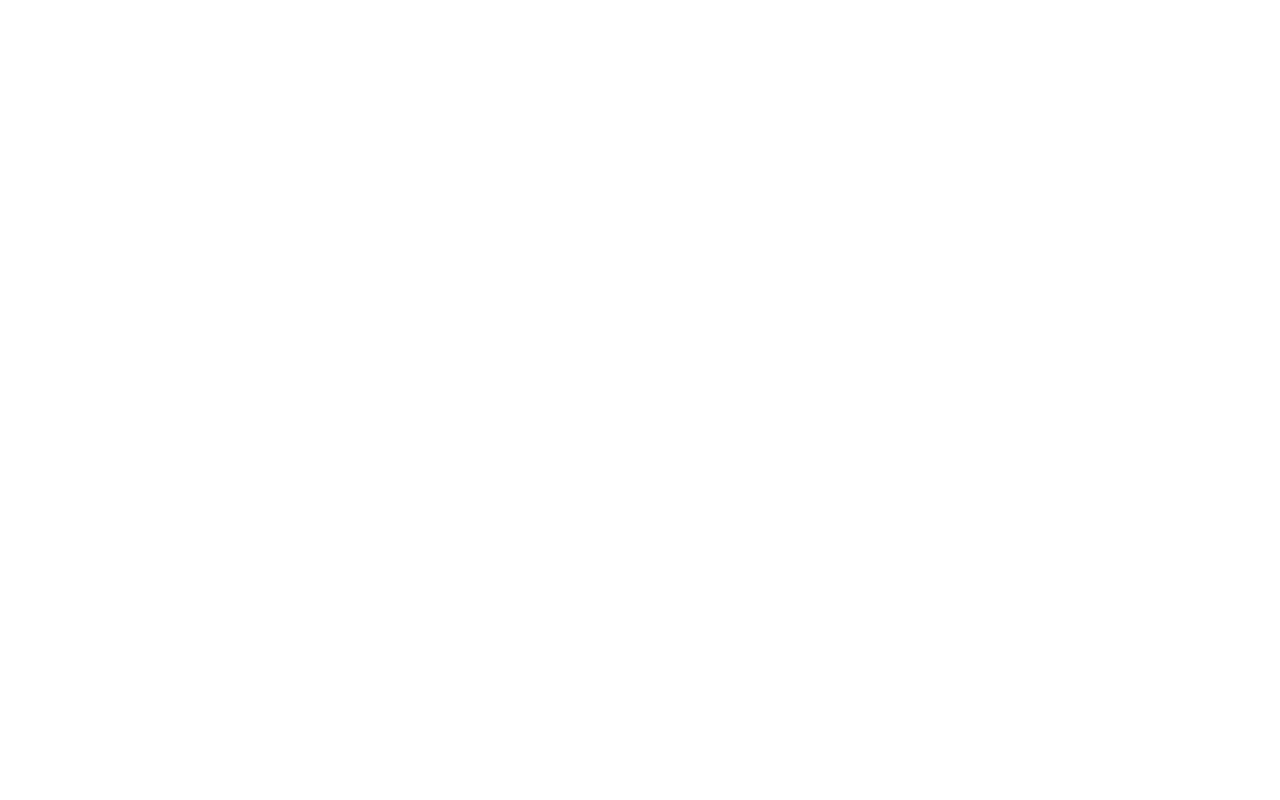
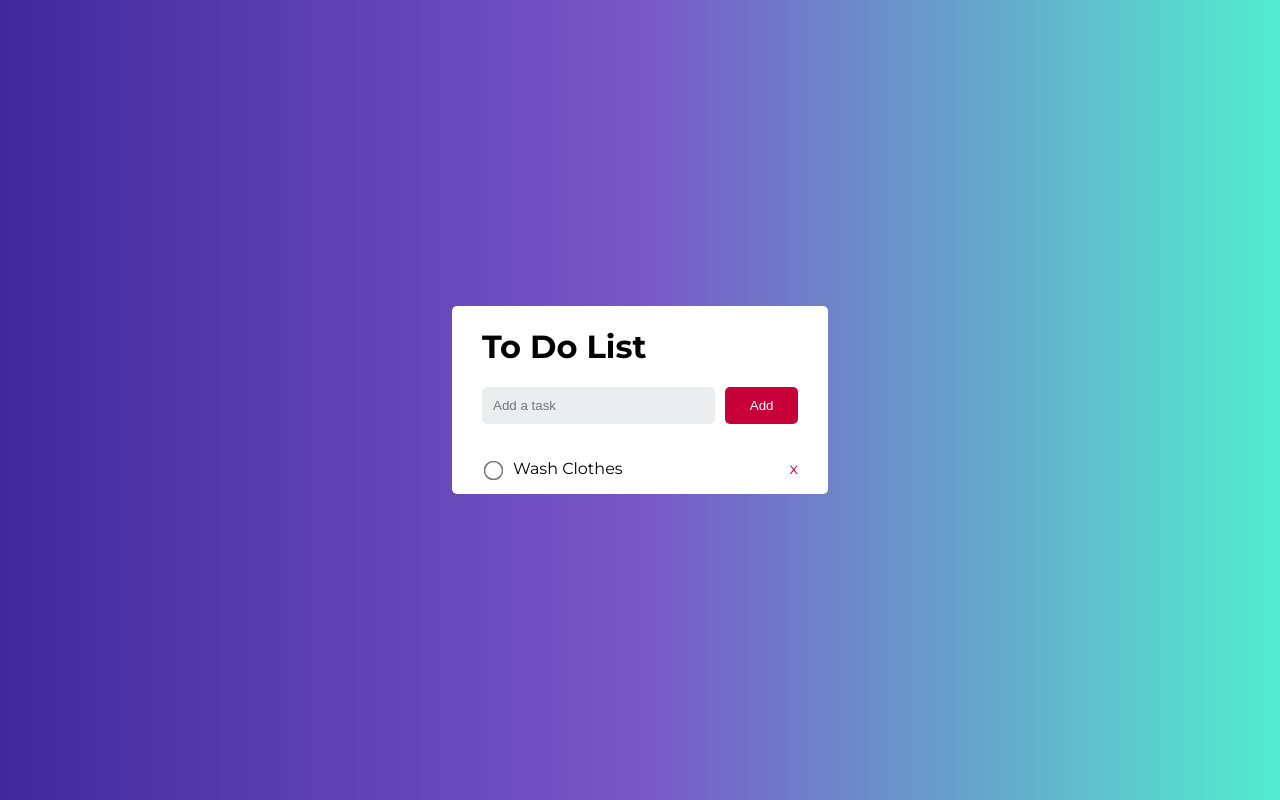
Before and after one commit to carv0066/To-Do-List, a plain HTML site: page index.html in a window 1280 px wide. Drawn offline with Linux system fonts and the light colour scheme.

Commit message:
Working on css changes

```diff
--- a/index.html
+++ b/index.html
@@ -1,11 +1,60 @@
 <!DOCTYPE html>
 <html lang="en">
+
 <head>
     <meta charset="UTF-8">
     <meta name="viewport" content="width=device-width, initial-scale=1.0">
+    <link rel="stylesheet" href="style.css">
+    <link rel="preconnect" href="https://fonts.googleapis.com">
+    <link rel="preconnect" href="https://fonts.gstatic.com" crossorigin>
+    <link
+        href="https://fonts.googleapis.com/css2?family=Inter:ital,opsz,wght@0,14..32,100..900;1,14..32,100..900&family=Montserrat:ital,wght@0,100..900;1,100..900&family=Roboto:ital,wght@0,100..900;1,100..900&display=swap"
+        rel="stylesheet">
+
     <title>To Do List</title>
 </head>
+
 <body>
 
+
+    <div class="container">
+        <h1>To Do List</h1>
+
+        <!-- Input  -->
+        <div class="input-field">
+            <input type="text" id="list-input" name="list-input" placeholder="Add a task" class="list-input">
+            <button class="add-item">Add</button>
+        </div>
+        <br>
+        <!-- Task List -->
+        <div class="task-items">
+            <div class="item">
+                <input type="radio">
+                <label for="item" class="item-text">Wash Clothes</label>
+            </div>
+            <p class="delete-item">x</p>
+        </div>
+    </div>
+
+
+
+    <script src="script.js"></script>
 </body>
+
 </html>
+
+
+
+
+
+
+<!-- Steps -->
+<!--
+- Create input form with add button
+- when clicking on add button I should be able to add what i wrote in the input as an item on the list
+- each item should have an option to be deleted with an x button
+- Input should be cleared after adding something new to my list
+- Each item should have a radio button that can be clicked to signal that the task has been completed
+- after clicking on the radio button, either remove item from list or add a striketrough
+- the to do list should be saved even after reloading the page (local storage)
+-->
--- /dev/null
+++ b/style.css
@@ -0,0 +1,81 @@
+html {
+    height: 98%;
+    font-family: "Montserrat", sans-serif;
+}
+
+body {
+    background: #3f2a9b;
+    background: linear-gradient(90deg, rgba(63, 42, 155, 1) 0%, rgba(121, 87, 199, 1) 50%, rgba(83, 237, 206, 1) 100%);
+    display: flex;
+    height: 100%;
+    justify-content: center;
+    align-items: center;
+}
+
+/* Container */
+
+.container {
+    background-color: white;
+    padding: 0px 30px;
+    border-radius: 5px;
+    width: 25%;
+}
+
+/* Input field */
+.input-field {
+    width: 100%;
+    display: flex;
+    justify-content: space-between;
+}
+
+
+.list-input {
+    background-color: #ebedef;
+    padding: 10px 0px;
+    border: 1px solid #ebedef;
+    border-radius: 5px;
+    width: 73%;
+    text-indent: 10px;
+}
+
+.list-input:focus {
+    outline: none;
+    border: 1px solid #767778;
+}
+
+.add-item {
+    background-color: #C70039;
+    border: none;
+    width: 23%;
+    color: white;
+    padding: 10px;
+    text-decoration: none;
+    cursor: pointer;
+    border-radius: 5px;
+}
+
+/* Items */
+
+.task-items {
+    display: flex;
+    justify-content: space-between;
+    align-items: center;
+}
+
+
+input[type='radio'] {
+    transform: scale(1.5);
+}
+
+.item {
+    display: flex;
+    align-items: center;
+}
+
+.item-text{
+    padding-left: 10px;
+}
+
+.delete-item {
+    color: #C70039;
+}
```
Also changed, not shown: main.css (deleted).
